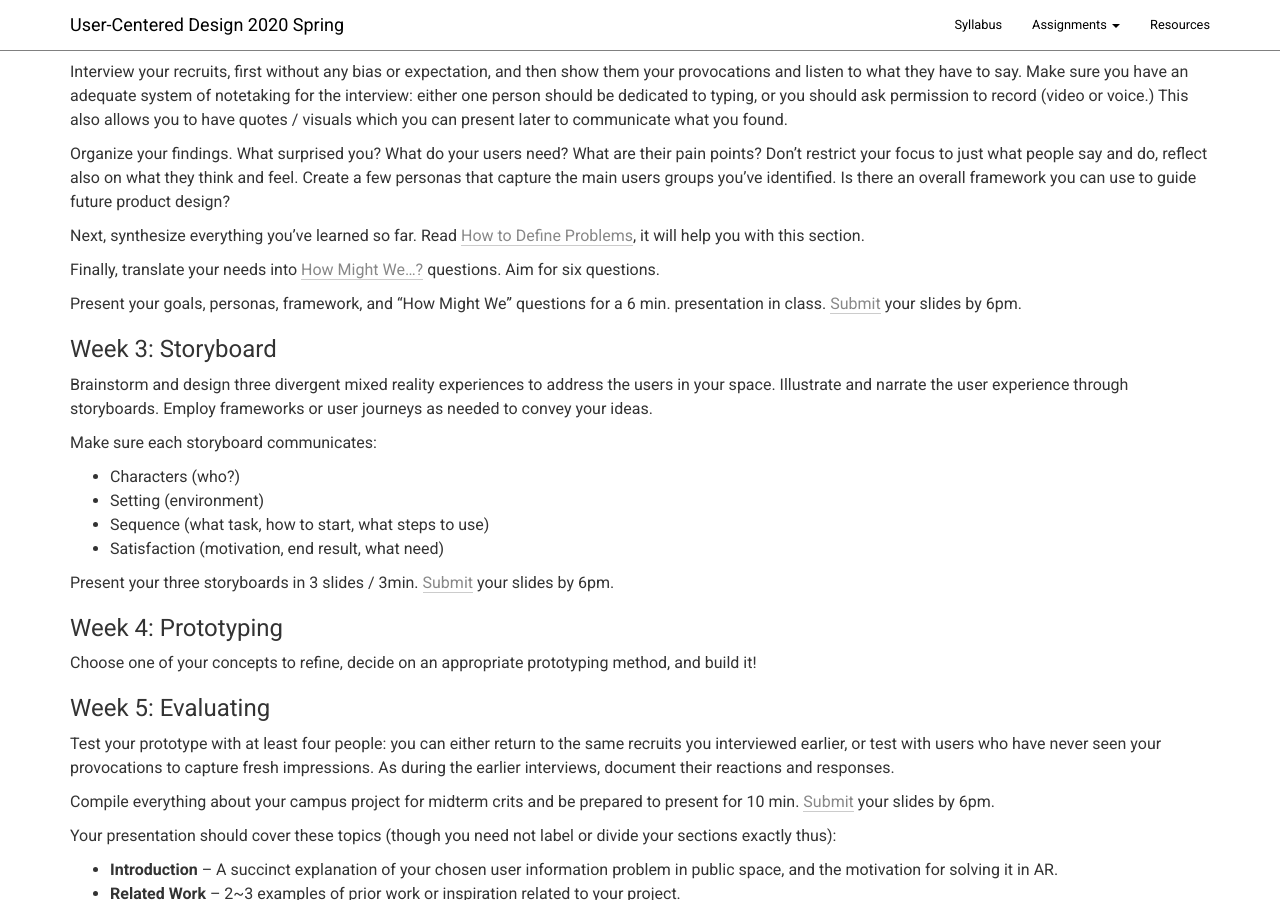
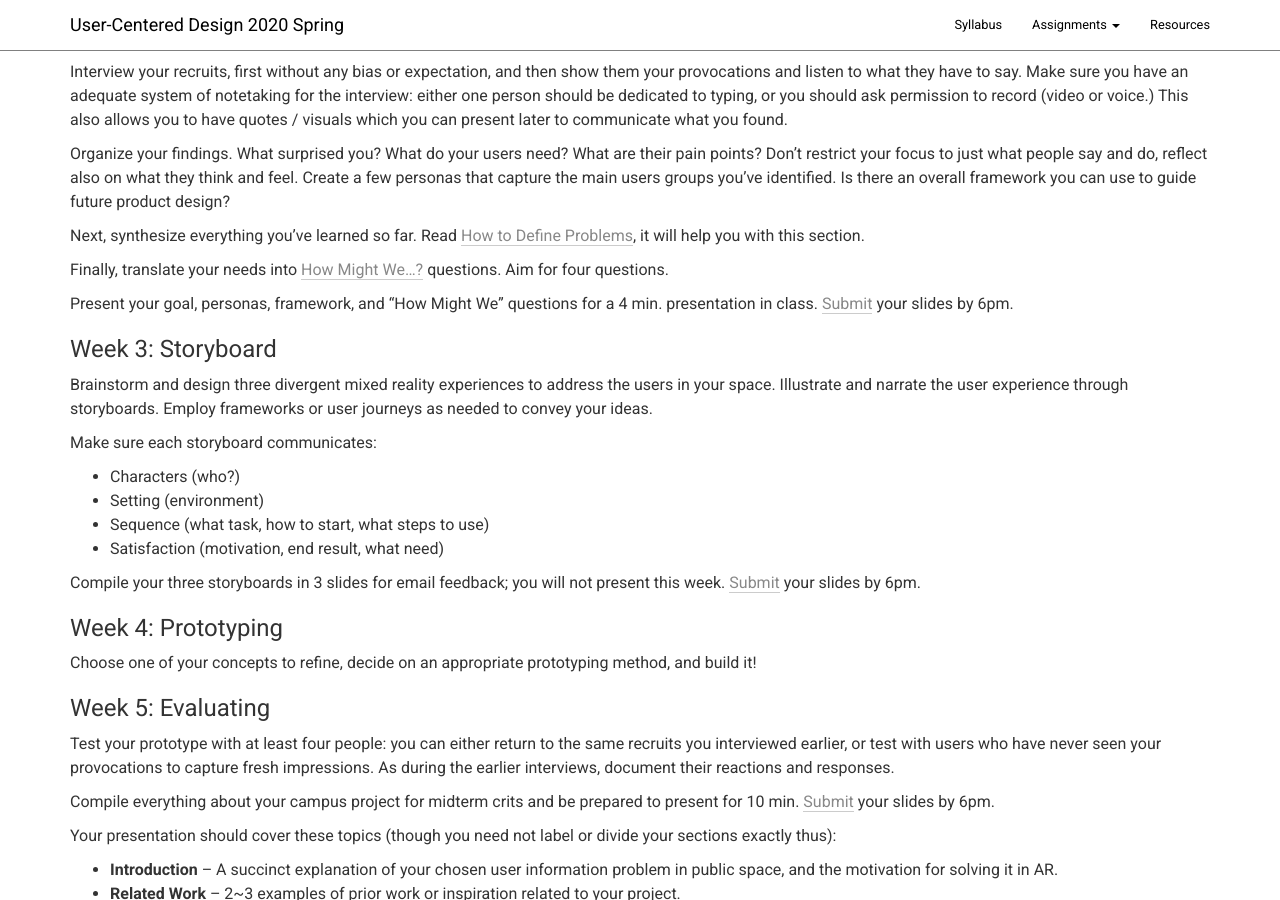
Before and after one commit to columbiaspatialinfo/columbiaspatialinfo.github.io, a Jekyll site: the page built from a3.md, in a window 1280 px wide and 900 px high, scrolled down 1168 px. Built offline with Jekyll 4.4.1, drawn with Linux system fonts in a browser that asks for light colours; our own code applies the rules of GitHub Pages for plain Markdown files.

Commit message:
Update a3.md

```diff
--- a/a3.md
+++ b/a3.md
@@ -52,9 +52,9 @@ Organize your findings. What surprised you? What do your users need? What are th
 
 Next, synthesize everything you've learned so far. Read [How to Define Problems](https://faculty.washington.edu/ajko/books/design-methods/how-to-define-problems.html), it will help you with this section.
 
-Finally, translate your needs into [How Might We...?](https://dschool.stanford.edu/resources/how-might-we-questions) questions. Aim for six questions.
+Finally, translate your needs into [How Might We...?](https://www.interaction-design.org/literature/article/define-and-frame-your-design-challenge-by-creating-your-point-of-view-and-ask-how-might-we) questions. Aim for four questions.
 
-Present your goals, personas, framework, and "How Might We" questions for a 6 min. presentation in class. [Submit](https://forms.gle/29iuSrE17RSACpcB7) your slides by 6pm.
+Present your goal, personas, framework, and "How Might We" questions for a 4 min. presentation in class. [Submit](https://forms.gle/29iuSrE17RSACpcB7) your slides by 6pm.
 
 ### Week 3: Storyboard
 
@@ -66,7 +66,7 @@ Make sure each storyboard communicates:
 -   Sequence (what task, how to start, what steps to use)
 -   Satisfaction (motivation, end result, what need)
 
-Present your three storyboards in 3 slides / 3min. [Submit](https://forms.gle/29iuSrE17RSACpcB7) your slides by 6pm.
+Compile your three storyboards in 3 slides for email feedback; you will not present this week. [Submit](https://forms.gle/29iuSrE17RSACpcB7) your slides by 6pm.
 
 ### Week 4: Prototyping
 
```
